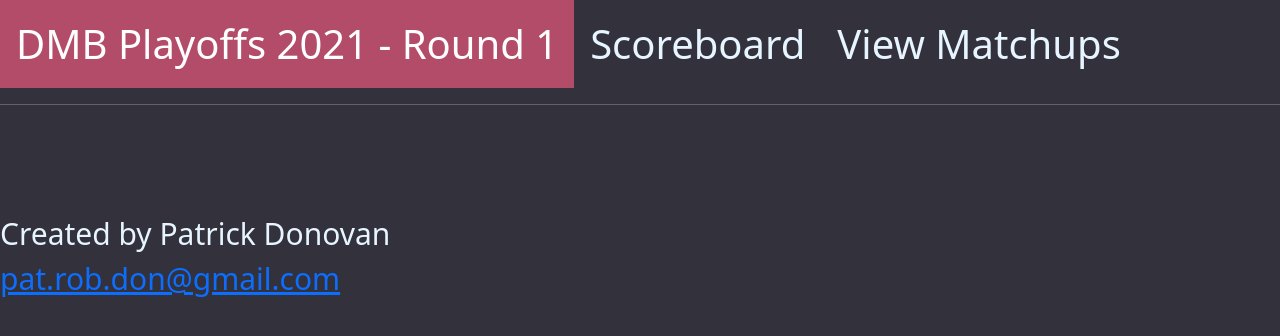
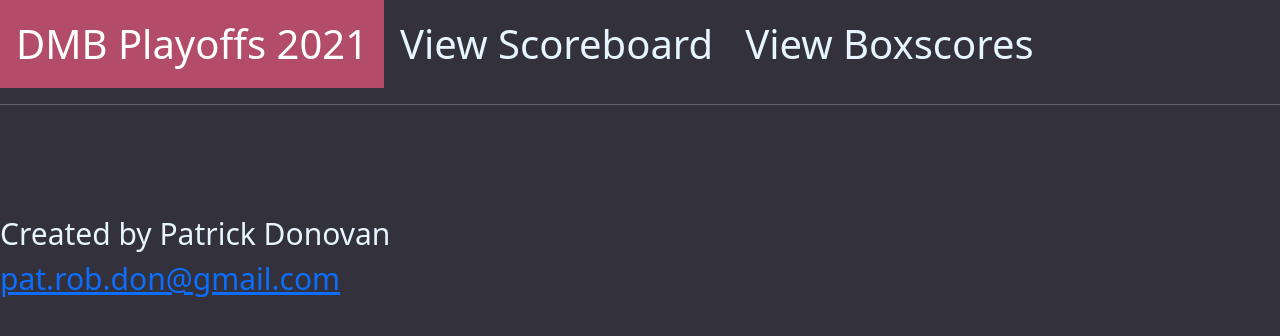
Before and after one commit to p93d/dmb_playoffs, a Flask app: template templates/base.html in a window 1280 px wide. Shown: the top 336 px of the page. Run offline with Flask 2, Linux system fonts and the light colour scheme; the template is opened without the code that fills it, so the values that code supplies are empty.

Commit message:
Update base.html

```diff
--- a/templates/base.html
+++ b/templates/base.html
@@ -1,9 +1,9 @@
 <!doctype html>
 <html>
   <div class="topnav">
-    <a class="active">DMB Playoffs 2021 - Round 1</a>
-    <a href="scoreboard">Scoreboard</a>
-    <a href="matchups">View Matchups</a>
+    <a class="active">DMB Playoffs 2021</a>
+    <a href="scoreboard">View Scoreboard</a>
+    <a href="matchups">View Boxscores</a>
 
   </div>
   <head>
```
